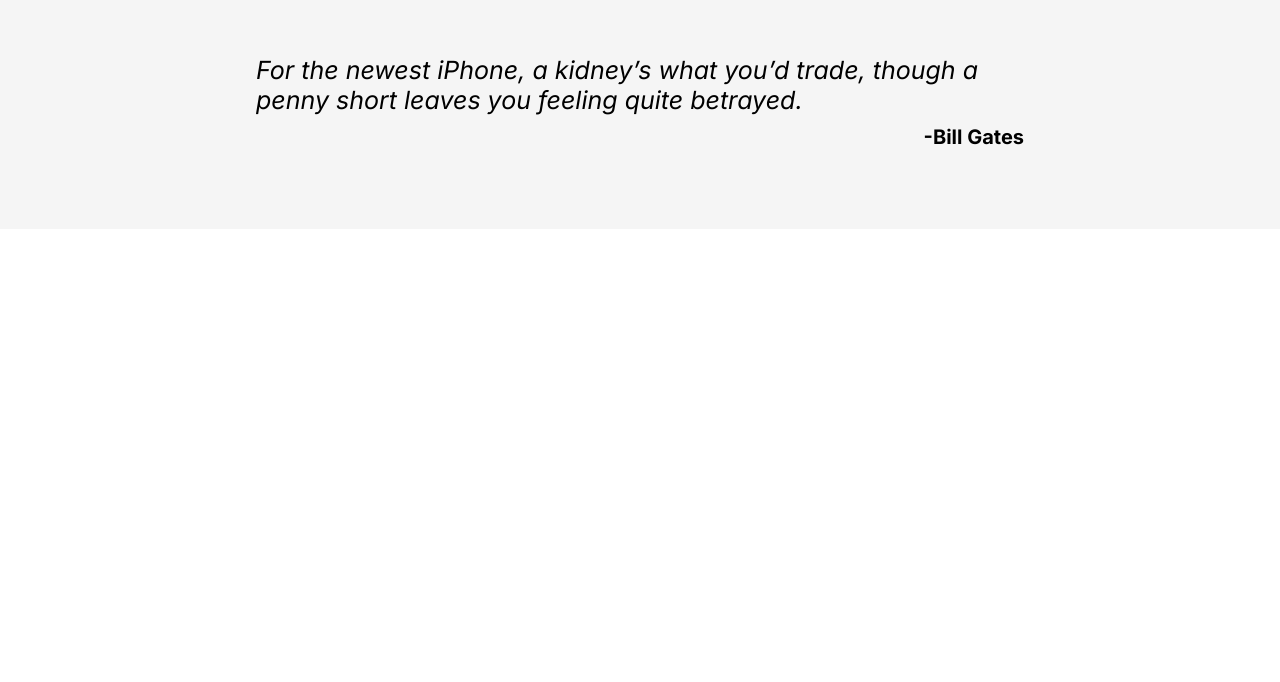
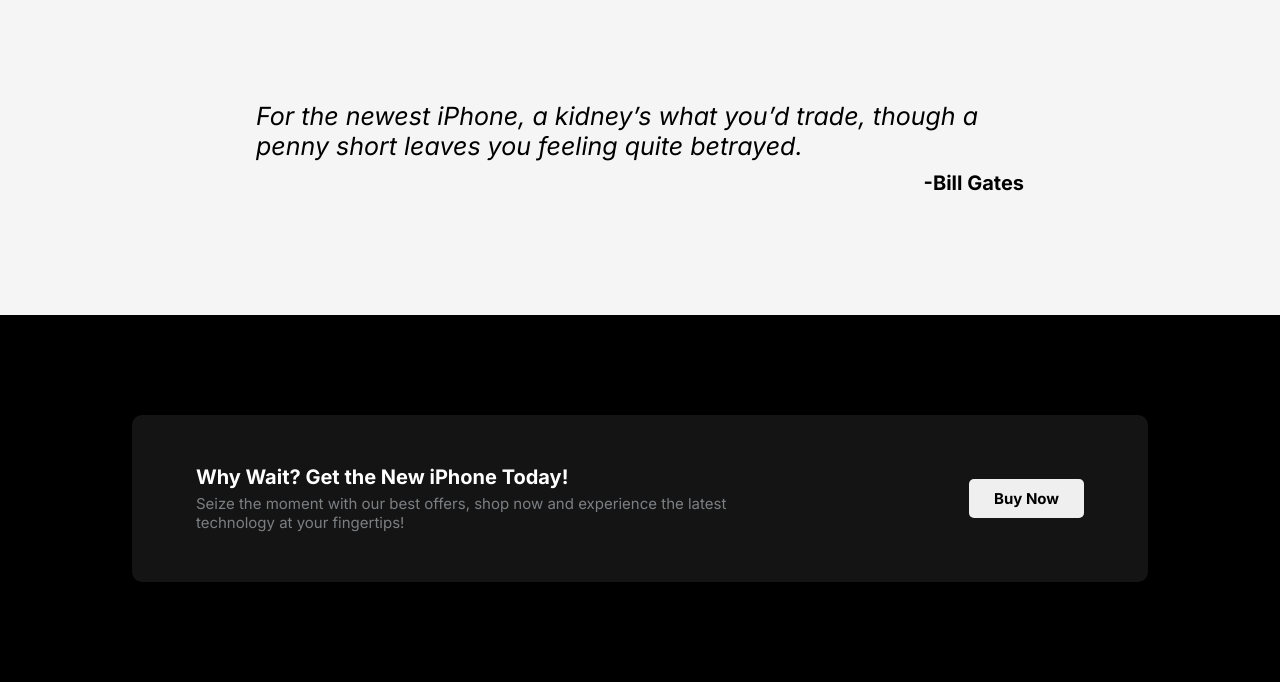
Before and after one commit to JohnWickIsCoding/odin-landing-page, a plain HTML site: page index.html in a window 1280 px wide. Shown: the part 1256-1938 px from the top of the page. Before the commit the page ends 1485 px from the top, so only its background shows below. Drawn offline with Linux system fonts and the light colour scheme.

Commit message:
Add buy section

```diff
--- a/index.html
+++ b/index.html
@@ -18,7 +18,7 @@
             <div class="header-links">
                 <a href="#features">Features</a>
                 <a href="#">Compare</a>
-                <a href="#">Buy Now</a>
+                <a href="#buy-now">Buy Now</a>
             </div>
         </div>
 
@@ -65,5 +65,14 @@
         </div>
     </div>
 
+    <div class="buy-section" id="buy-now">
+        <div class="buy-card">
+            <div class="buy-card-content">
+                <p class="buy-card-title">Why Wait? Get the New iPhone Today!</p>
+                <p class="buy-card-subtitle">Seize the moment with our best offers, shop now and experience the latest technology at your fingertips!</p>
+            </div>
+            <button class="buy-card-btn">Buy Now</button>
+        </div>
+    </div>
 </body>
 </html>
--- a/styles.css
+++ b/styles.css
@@ -66,9 +66,10 @@
     border: 2px solid rgb(28, 28, 28);
     border-radius: 7px;
     cursor: pointer;
-    padding: 7px 17px;
+    padding: 10px 20px;
     flex: 0 0 auto;
     transition: background-color 0.15s;
+    font-weight: 500;
 }
 .header-btn:hover{
     background-color: rgb(28, 28, 28);
@@ -128,7 +129,7 @@
     background-color: rgb(245, 245, 245);
     display: flex;
     justify-content: center;
-    padding: 80px 0;
+    padding: 120px 0;
 }
 .quote-wrapper{
     width: 60%;
@@ -143,3 +144,50 @@
     font-weight: bold;
     font-size: 20px;
 }
+
+/* Buy section */
+.buy-section{
+    background-color: black;
+    display: flex;
+    justify-content: center;
+    padding: 100px 30px;
+}
+.buy-card{
+    background-color: rgb(20, 20, 20);
+    border-radius: 10px;
+    padding: 50px 5vw;
+    display: flex;
+    justify-content: space-between;
+    align-items: center;
+    gap: 30px;
+    transition: box-shadow 0.15s;
+    flex-wrap: wrap;
+}
+.buy-card-btn{
+    padding: 10px 25px;
+    font-weight: bold;
+    cursor: pointer;
+    border: none;
+    border-radius: 5px;
+    min-width: 110px;
+    font-size: 15px;
+}
+.buy-card-btn:hover{
+    opacity: 0.9;
+}
+.buy-card-btn:active{
+    opacity: 0.7;
+}
+.buy-card-title{
+    font-weight: bold;
+    font-size: 20px;
+    color: white;
+    margin-bottom: 5px;
+}
+.buy-card-subtitle{
+    font-size: 15px;
+    color: rgb(124, 127, 130);
+}
+.buy-card-content{
+    flex: 0 1 600px;
+}
```
